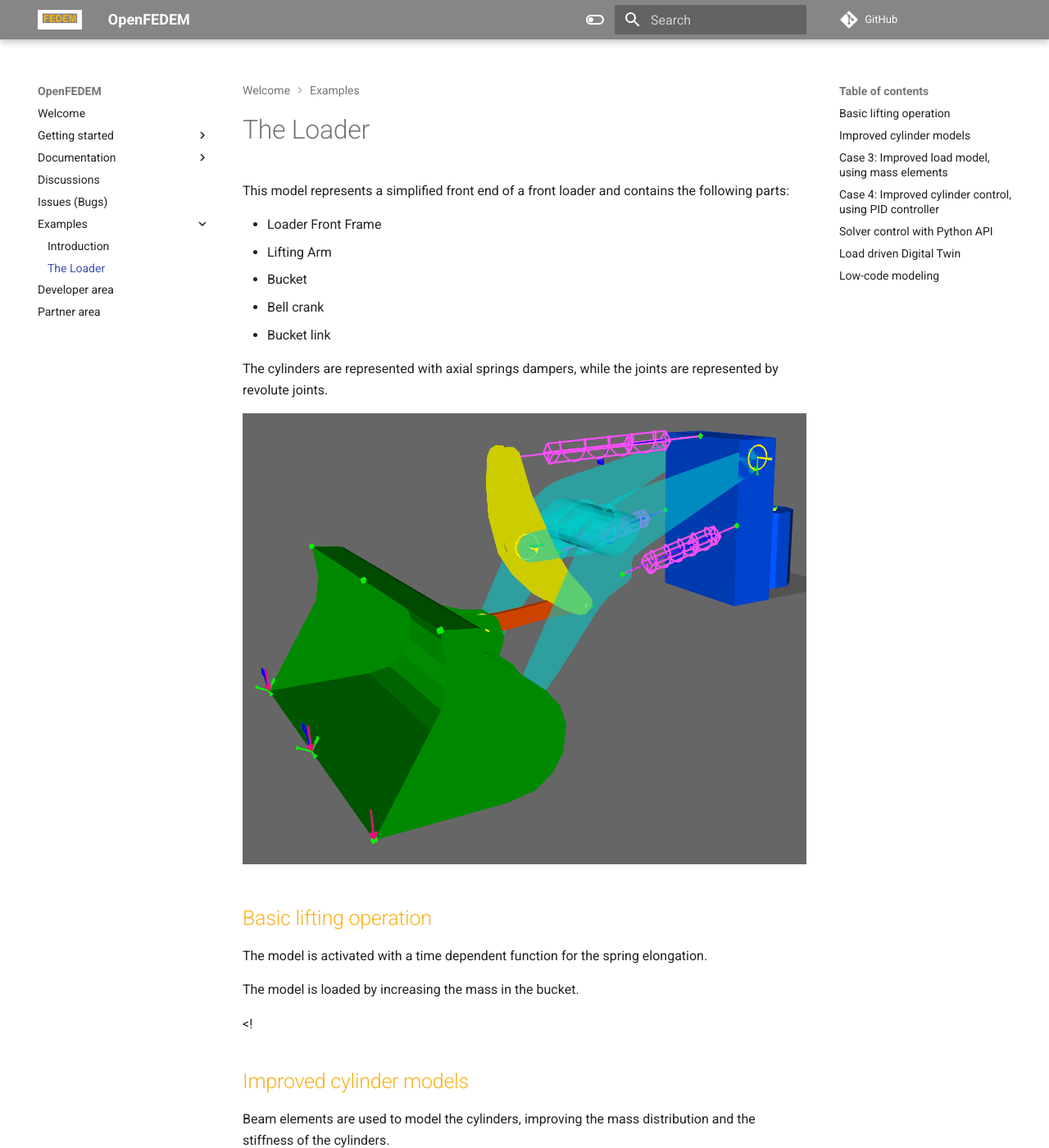
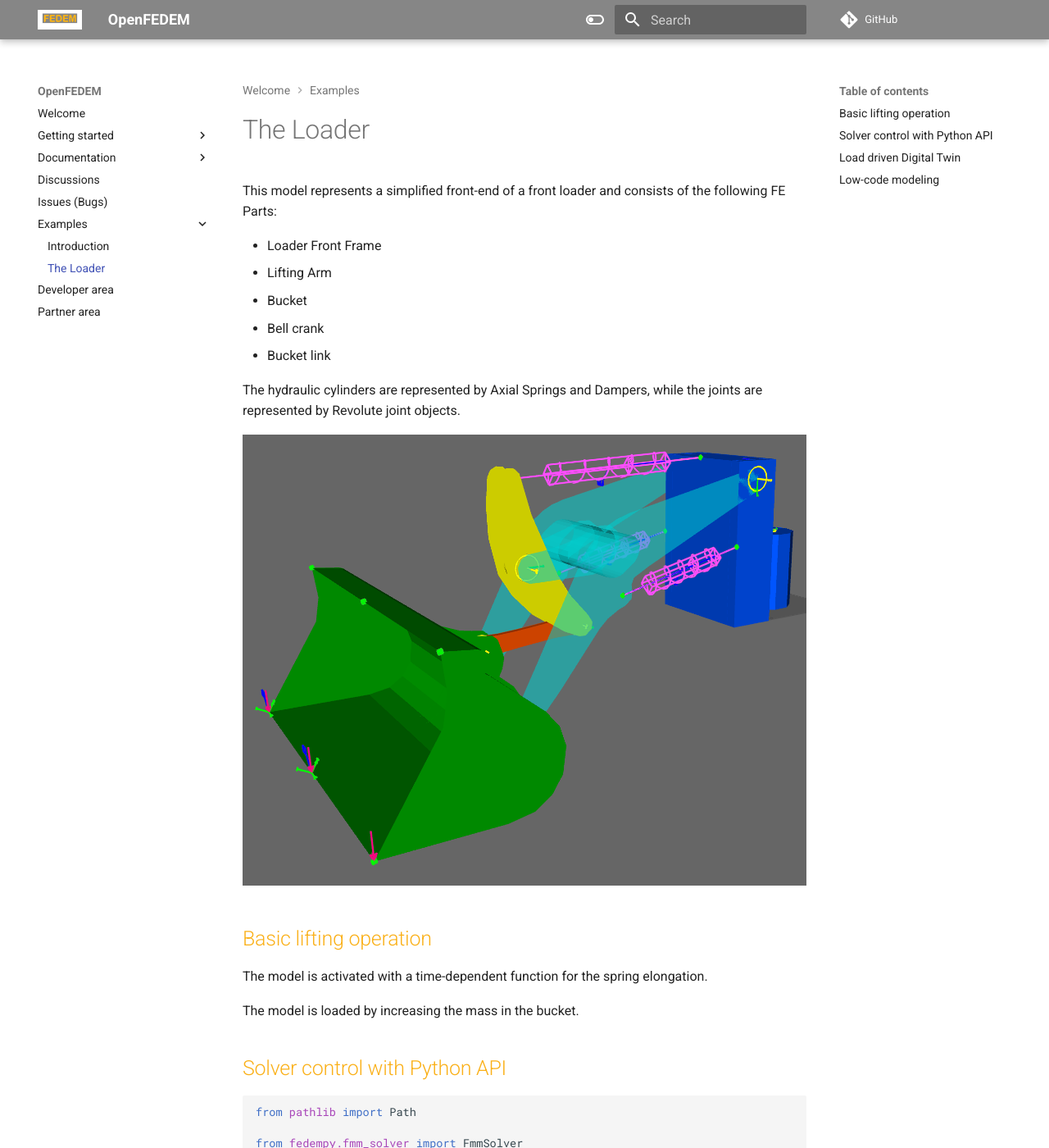
Before and after one commit to openfedem/openfedem.org, an MkDocs documentation site: the page built from docs/examples/A_loader.md, in a window 1280 px wide and 1400 px high. Shown: the whole window at 82% size. Built offline with MkDocs 1.6.1 and Material for MkDocs 9.7.7, drawn with Linux system fonts in a browser that asks for light colours; some of the changed text lies outside the part shown.

Commit message:
Fix a xml-comment that mkdocs did not ignore

````diff
--- a/docs/examples/A_loader.md
+++ b/docs/examples/A_loader.md
@@ -1,5 +1,6 @@
 # The Loader
-This model represents a simplified front end of a front loader and contains the following parts:
+
+This model represents a simplified front-end of a front loader and consists of the following FE Parts:
 
 * Loader Front Frame
 * Lifting Arm
@@ -7,22 +8,24 @@ This model represents a simplified front end of a front loader and contains the
 * Bell crank
 * Bucket link
 
-The cylinders are represented with axial springs dampers, while the joints are represented by revolute joints.
+The hydraulic cylinders are represented by Axial Springs and Dampers,
+while the joints are represented by Revolute joint objects.
 
 ![loader](../images/loader_model.png)
 
 ## Basic lifting operation
-The model is activated with a time dependent function for the spring elongation.
+
+The model is activated with a time-dependent function for the spring elongation.
 
 The model is loaded by increasing the mass in the bucket.
 
-<!
+<!--
 ## Improved cylinder models
 Beam elements are used to model the cylinders, improving the mass distribution and the stiffness of the cylinders.
 
 ## Case 3: Improved load model, using mass elements
 ## Case 4: Improved cylinder control, using PID controller
->
+-->
 
 ## Solver control with Python API
 
@@ -36,9 +39,9 @@ from fedempy.enums import FmDof, FmDofStat, FmLoadType, FmType, FmVar
 ...
 ```
 
+## Load driven Digital Twin
 
-## Load driven Digital Twin
-[Download...](linked_files%2Floader_modeling_and_solving.py)
+[Download...](linked_files/loader_modeling_and_solving.py)
 
 ```python
 from pathlib import Path
@@ -127,7 +130,8 @@ my_solver.close_model(False)
 ```
 
 ## Low-code modeling
-[Download...](linked_files%2Floader_model.yaml)
+
+[Download...](linked_files/loader_model.yaml)
 
 ```yaml
 target_file: 02-loader-y100.fmm
````
